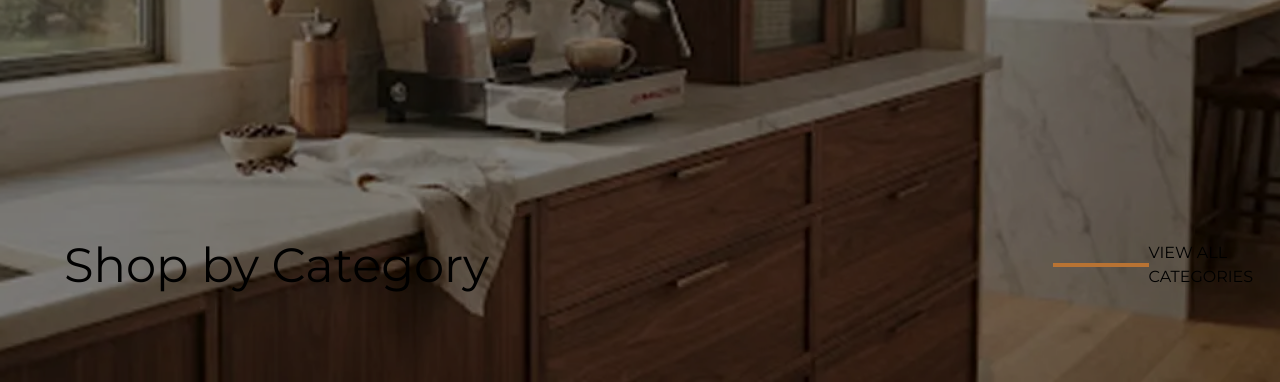
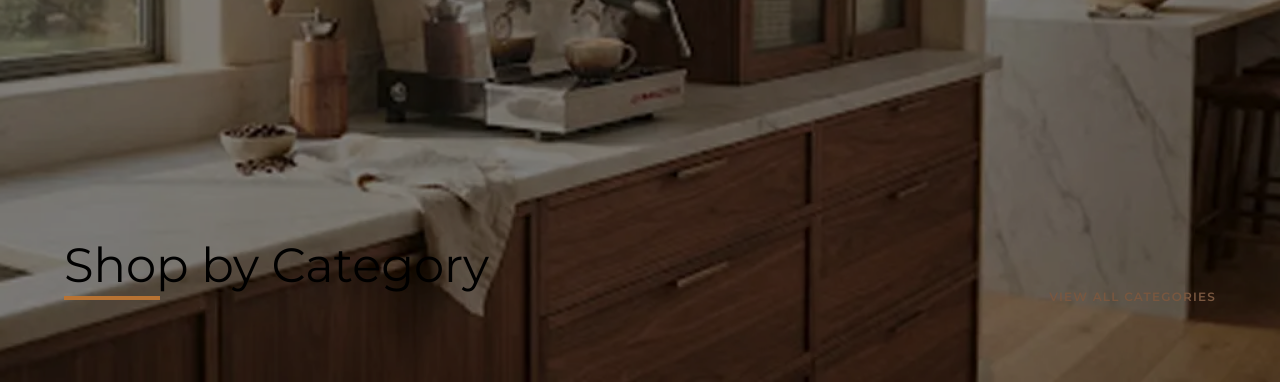
Before and after one commit to Sajed-Najem/project0, a website: page index.html in a window 1280 px wide. Shown: the part 530-912 px from the top of the page. Drawn offline with nearby package versions, Linux system fonts and the light colour scheme; a web font is replaced by a local one.

Commit message:
edit the start of category section

```diff
--- a/index.html
+++ b/index.html
@@ -135,14 +135,15 @@
     </hero>
 
 
-<category class="flex relative z-10 mt-55">
-            <div class="my-container  ">
+    <category class="flex relative z-10 mt-55">
+        <div class="my-container   ">
             <h1 class="text-5xl ">Shop by Category</h1>
+            <div class="flex items-center justify-between">
+                <img src="src\assests\icons\line.svg" alt=""/>
+                <h6 class="text-primary-light font-montserrat text-[12px] font-semibold tracking-[1.2px] leading-[16.8px] ">VIEW ALL CATEGORIES</h6>
             </div>
-            <div class="flex">
-              <img src="src\assests\icons\line.svg" alt="">
-              <h6>VIEW ALL CATEGORIES</h6>
-            </div>
+        </div>
+
 
     </category>
 
```
Also changed, not shown: src/output.css.
